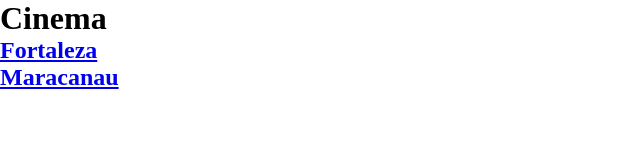
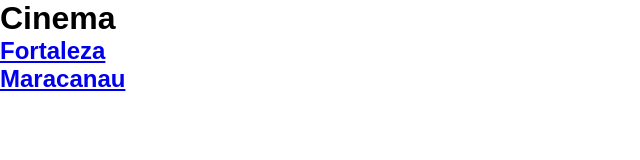
Before and after one commit to romulodeoliveira/Curso-Origamid-HTML-e-CSS-para-iniciantes, a plain HTML site: page exercice-01/index.html in a window 1280 px wide. Shown: the whole page, without its empty margins (0-640 px from the left). Drawn offline with Linux system fonts and the light colour scheme; files that its build step writes are made by us from their sources.

Commit message:
portfolioatt01

```diff
--- a/exercice-05/css/style.css
+++ b/exercice-05/css/style.css
@@ -1,7 +1,7 @@
 * {
   padding: 0;
   margin: 0;
-  font-family: Ubuntu;
+  font-family: Ubuntu, Arial, Helvetica, sans-serif;
 }
 
 html {
```
